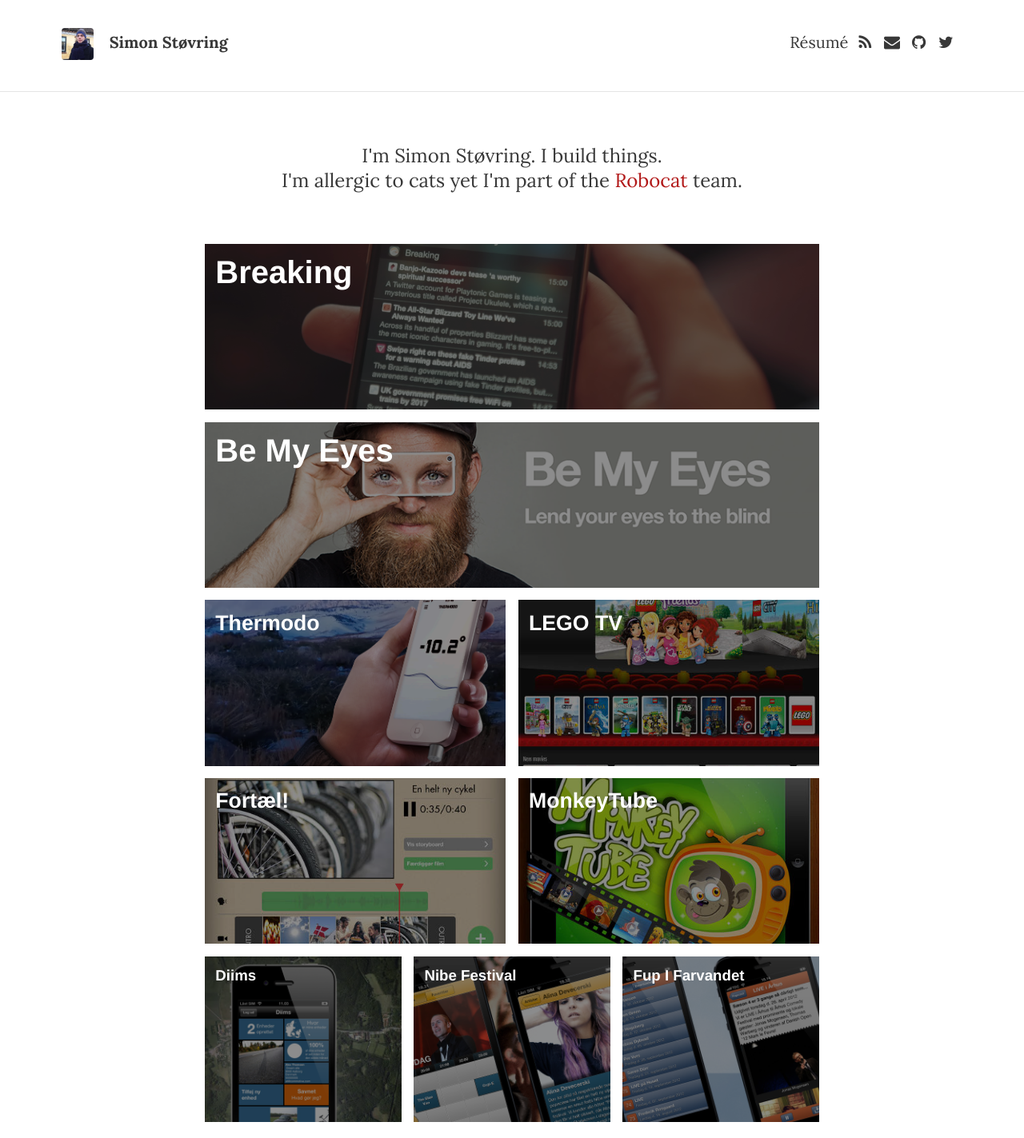
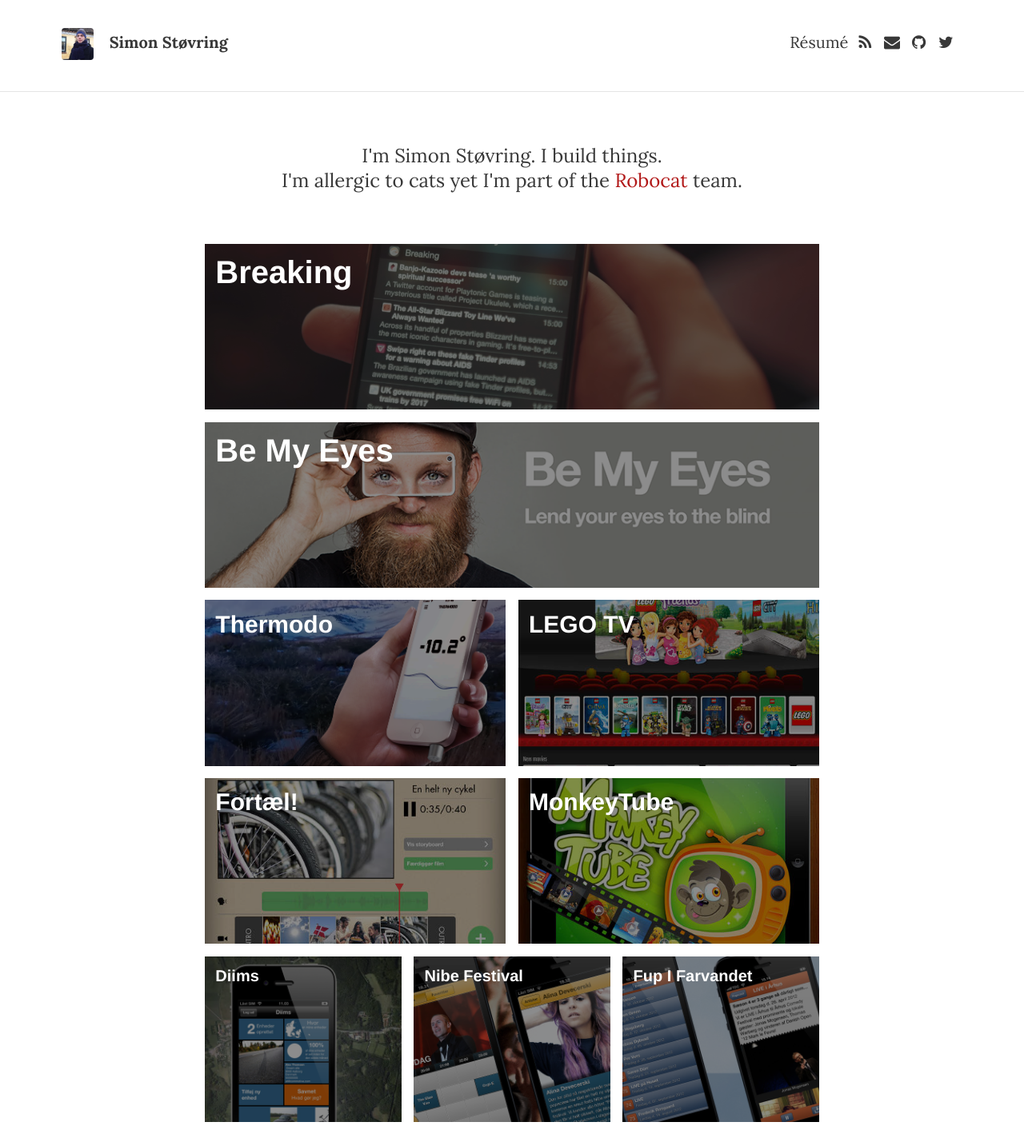
Before and after one commit to simonbs/simonbs.github.io, a Jekyll site: the page built from index.html, in a window 1280 px wide. Shown: the whole page at 80% size. Built offline with Jekyll 4.4.1, drawn with Linux system fonts in a browser that asks for light colours; nearby versions of some CDN libraries; some web fonts are replaced; the list of posts is cut into pages by our own code.

Commit message:
Better sizing of fonts

```diff
--- a/_sass/layouts/_index.scss
+++ b/_sass/layouts/_index.scss
@@ -4,13 +4,9 @@
   display: inline-block;
   width: 100%;
   background: none repeat scroll 0% 0% $header-desc-background-color;
-  font-size: 0.9em;
+  font-size: 1.2em;
   text-align: center;
   color: $header-desc-text-color;
-
-  @include desktop {
-    font-size: 1.2em;
-  }
 }
 .call-out p:last-child {
   margin-bottom: 0;
--- a/_sass/layouts/_projects.scss
+++ b/_sass/layouts/_projects.scss
@@ -25,31 +25,19 @@
   .featured {
     @extend %project;
     width: 100%;
-    font-size: 20pt;
-
-    @include desktop {
-      font-size: 30pt;
-    }
+    font-size: 2em;
   }
 
   .big {
     @extend %project;
     width: 49%;
-    font-size: 14pt;
-
-    @include desktop {
-      font-size: 20pt;
-    }
+    font-size: 1.5em;
   }
 
   .small {
     @extend %project;
     width: 32%;
-    font-size: 10pt;
-
-    @include desktop {
-      font-size: 14pt;
-    }
+    font-size: 1em;
   }
 
   .left {
```
